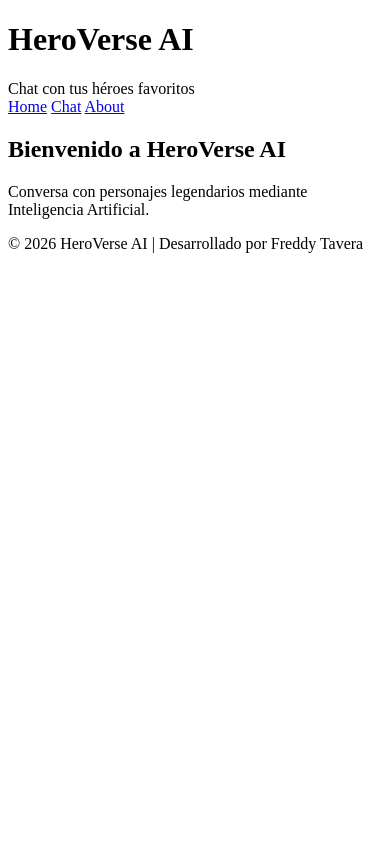
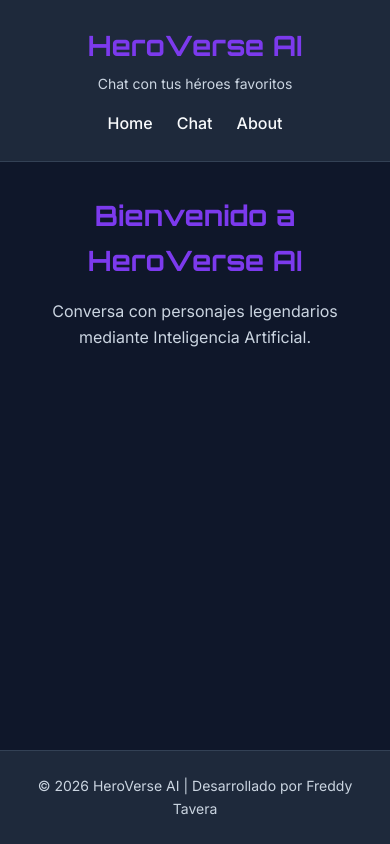
Before and after one commit to jhonfy3320/ProyectoM3_JhonFreddyTavera, a website built with Vite: page index.html in a window 390 px wide. Built offline with nearby package versions, Linux system fonts and the light colour scheme.

Commit message:
Crear un diseño global con enfoque *mobile-first* Implementado la ruta correta del styles en el HTML

```diff
--- a/index.html
+++ b/index.html
@@ -19,7 +19,7 @@
   <!-- ========================= -->
   <!-- CSS principal -->
   <!-- ========================= -->
-  <link rel="stylesheet" href="/src/styles/main.css">
+  <link rel="stylesheet" href="./src/styles/main.css">
 </head>
 <body>
 
--- /dev/null
+++ b/src/styles/layout.css
@@ -0,0 +1,167 @@
+/* ======================================================
+   HeroVerse AI
+   Layout Global
+   Mobile First
+====================================================== */
+
+/* ==========================================
+   Reset
+========================================== */
+*,
+*::before,
+*::after {
+  margin: 0;
+  padding: 0;
+  box-sizing: border-box;
+}
+
+/* ==========================================
+   HTML
+========================================== */
+html {
+  font-size: 16px;
+  scroll-behavior: smooth;
+}
+
+/* ==========================================
+   Body
+========================================== */
+body {
+  min-height: 100vh;
+  background: var(--color-background);
+  color: var(--color-text);
+  font-family: var(--font-body);
+  line-height: 1.6;
+}
+
+/* ==========================================
+   Imágenes
+========================================== */
+img {
+  display: block;
+  max-width: 100%;
+}
+
+/* ==========================================
+   Enlaces
+========================================== */
+a {
+  text-decoration: none;
+  color: inherit;
+}
+
+/* ==========================================
+   Listas
+========================================== */
+ul {
+  list-style: none;
+}
+
+/* ==========================================
+   Botones
+========================================== */
+button {
+  border: none;
+  cursor: pointer;
+  font-family: inherit;
+}
+
+/* ==========================================
+   Contenedor principal
+========================================== */
+#app {
+  min-height: 100vh;
+  display: flex;
+  flex-direction: column;
+}
+
+/* ==========================================
+   HEADER
+========================================== */
+.header {
+  background: var(--color-surface);
+  padding: var(--space-lg);
+  border-bottom: 1px solid var(--color-border);
+  display: flex;
+  flex-direction: column;
+  gap: var(--space-md);
+}
+
+/* ==========================================
+   Logo
+========================================== */
+.logo {
+  text-align: center;
+}
+
+.logo h1 {
+  font-family: var(--font-title);
+  font-size: var(--fs-xl);
+  color: var(--color-primary);
+}
+
+.logo span {
+  display: block;
+  margin-top: .25rem;
+  color: var(--color-text-secondary);
+  font-size: var(--fs-sm);
+}
+
+/* ==========================================
+   Navegación
+========================================== */
+.navigation {
+  display: flex;
+  justify-content: center;
+  gap: var(--space-lg);
+}
+
+.navigation a {
+  color: var(--color-text);
+  font-weight: 500;
+  transition: var(--transition);
+}
+
+.navigation a:hover {
+  color: var(--color-secondary);
+}
+
+/* ==========================================
+   MAIN
+========================================== */
+main {
+  flex: 1;
+  padding: var(--space-xl);
+}
+
+/* ==========================================
+   Sección bienvenida
+========================================== */
+.welcome {
+  display: flex;
+  flex-direction: column;
+  gap: var(--space-md);
+  text-align: center;
+}
+
+.welcome h2 {
+  font-family: var(--font-title);
+  color: var(--color-primary);
+  font-size: var(--fs-xl);
+}
+
+.welcome p {
+  color: var(--color-text-secondary);
+}
+
+/* ==========================================
+   FOOTER
+========================================== */
+.footer {
+  padding: var(--space-lg);
+  background: var(--color-surface);
+  border-top: 1px solid var(--color-border);
+  text-align: center;
+  color: var(--color-text-secondary);
+  font-size: var(--fs-sm);
+}
--- a/src/styles/main.css
+++ b/src/styles/main.css
@@ -5,3 +5,4 @@
 
 /* Variables globales */
 @import url(./variables.css);
+@import url(./layout.css);
```
